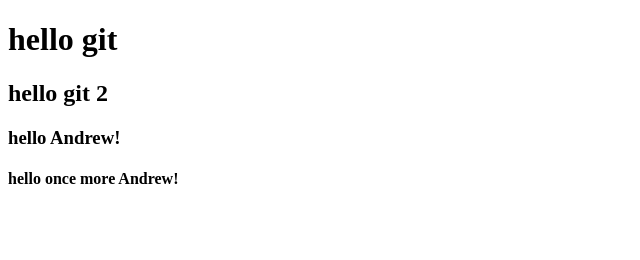
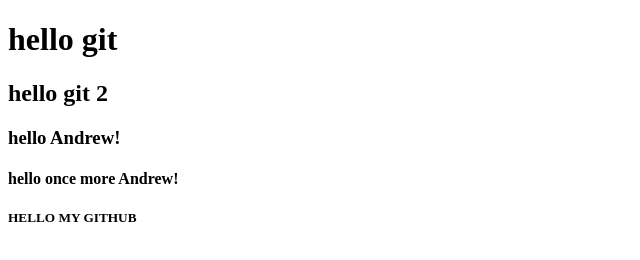
Before and after one commit to achizo/git_test, a plain HTML site: page index.html in a window 1280 px wide. Shown: the whole page, without its empty margins (0-640 px from the left). Drawn offline with Linux system fonts and the light colour scheme.

Commit message:
added new message in h5

```diff
--- a/index.html
+++ b/index.html
@@ -9,5 +9,9 @@
 	<h2>hello git 2</h2>
 	<h3>hello Andrew!</h3>
 	<h4>hello once more Andrew!</h4>
+
+	<div>
+		<h5>HELLO MY GITHUB</h5>
+	</div>
 </body>
 </html>
```
